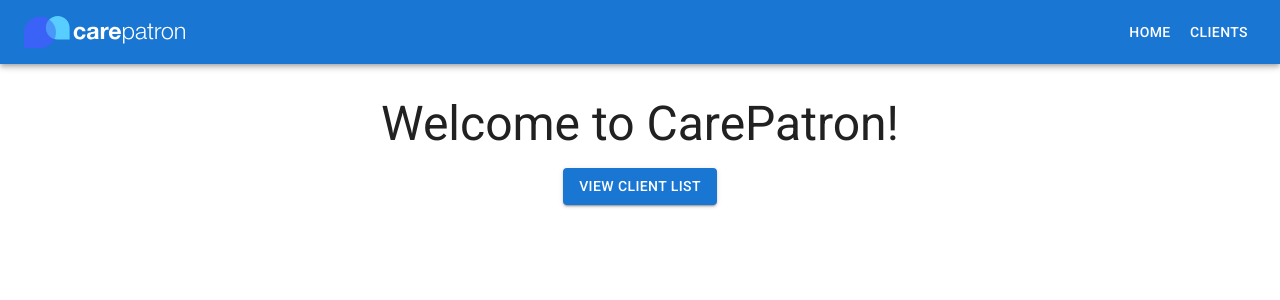
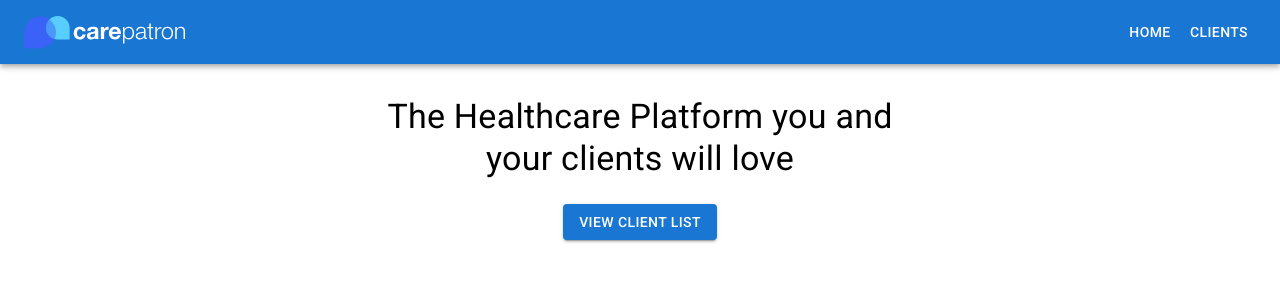
Before and after one commit to quimrobi/carepatron-testing, a React (Create React App) app: page / in a window 1280 px wide. Shown: the top 300 px of the page. Built offline with nearby package versions, Linux system fonts and the light colour scheme.

Commit message:
Rename pages to containers

```diff
--- a/src/App.tsx
+++ b/src/App.tsx
@@ -1,8 +1,10 @@
 import React from "react";
 import { Routes, Route } from "react-router-dom";
-import { Clients } from "./pages/Clients";
-import { Home } from "./pages/Home";
+
+import { Clients } from "./containers/Clients";
+import { Home } from "./containers/Home";
 import { Navigation } from "./components/Navigation";
+
 import "./App.css";
 
 function App() {
--- /dev/null
+++ b/src/containers/Clients.tsx
@@ -0,0 +1,27 @@
+import React from "react";
+import Box from "@mui/material/Box";
+import Table from "@mui/material/Table";
+import TableBody from "@mui/material/TableBody";
+import TableCell from "@mui/material/TableCell";
+import TableContainer from "@mui/material/TableContainer";
+import TableHead from "@mui/material/TableHead";
+import TableRow from "@mui/material/TableRow";
+import Paper from "@mui/material/Paper";
+
+export const Clients = () => {
+  return (
+    <Box>
+      <TableContainer component={Paper}>
+        <Table aria-label="simple table">
+          <TableHead>
+            <TableRow>
+              <TableCell>Name</TableCell>
+              <TableCell>Phone</TableCell>
+              <TableCell>Email</TableCell>
+            </TableRow>
+          </TableHead>
+        </Table>
+      </TableContainer>
+    </Box>
+  );
+};
--- a/src/pages/Home.tsx
+++ b/src/containers/Home.tsx
@@ -8,14 +8,14 @@
   return (
     <Box>
       <Typography
-        variant="h3"
+        variant="h4"
         component="div"
-        sx={{ textAlign: "center", color: "#212121" }}
+        sx={{ textAlign: "center", paddingX: 20 }}
       >
-        Welcome to CarePatron!
+        The Healthcare Platform you and your clients will love
       </Typography>
       <Link to="/clients">
-        <Button variant="contained" sx={{ mt: 2 }}>
+        <Button variant="contained" sx={{ mt: 3 }}>
           View Client List
         </Button>
       </Link>
--- a/src/pages/Clients.tsx
+++ /dev/null
@@ -1,5 +0,0 @@
-import React from "react";
-
-export const Clients = () => {
-  return <>{/* TODO */}</>;
-};
```
